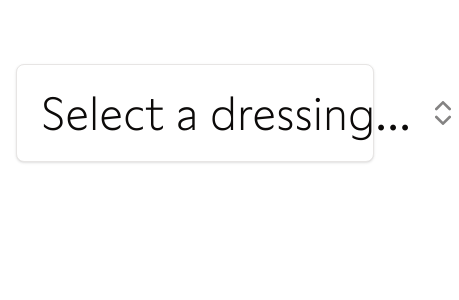
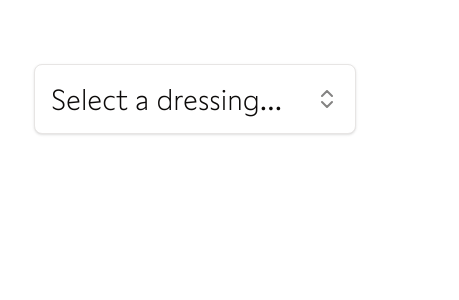
Before and after one commit to rileyjshaw/mandys, a React (Vite) app: page / in a window 390 px wide. Shown: the top 300 px of the page, 459 px wide, since content can reach past the window. Built offline with nearby package versions, Linux system fonts and the light colour scheme.

Commit message:
Improve mobile layout

```diff
--- a/src/app/page.tsx
+++ b/src/app/page.tsx
@@ -153,7 +153,7 @@ function DressingPage({
 
 	return (
 		<div className="relative flex flex-col items-center min-h-screen p-4 pt-16 font-serif">
-			<Button variant="ghost" size="icon" className="absolute top-4 left-4" onClick={onBack}>
+			<Button variant="ghost" size="icon" className="absolute top-4 left-1" onClick={onBack}>
 				<ArrowLeft className="w-8 h-8" />
 				<span className="sr-only">Back</span>
 			</Button>
@@ -263,22 +263,22 @@ function SearchPage({ onSelect, value }: { onSelect: (value: string) => void; va
 
 	return (
 		<div className="flex flex-col items-center min-h-screen p-4 pt-16">
-			<form onSubmit={handleSubmit} className="w-full max-w-3xl">
+			<form onSubmit={handleSubmit} className="w-9/10 max-w-3xl">
 				<Popover open={open} onOpenChange={setOpen}>
 					<PopoverTrigger asChild>
 						<Button
 							variant="outline"
 							role="combobox"
 							aria-expanded={open}
-							className="w-full justify-between text-5xl p-6 h-auto font-normal"
+							className="w-full justify-between md:text-5xl text-3xl p-4 md:p-6 h-auto font-normal"
 						>
 							{value
 								? dressingOptions.find(option => option.value === value)?.label
 								: 'Select a dressing…'}
-							<ChevronsUpDown className="ml-2 shrink-0 opacity-50 w-8! h-8!" />
+							<ChevronsUpDown className="ml-2 shrink-0 opacity-50 w-6! md:w-8! h-6! md:h-8!" />
 						</Button>
 					</PopoverTrigger>
-					<PopoverContent className="w-full p-0" style={{ width: 'calc(100% - 2rem)' }}>
+					<PopoverContent className="w-8/10 mt-2 mx-auto p-0">
 						<Command className="w-full">
 							<CommandInput placeholder="Search options..." className="text-3xl h-14" />
 							<CommandList>
```
